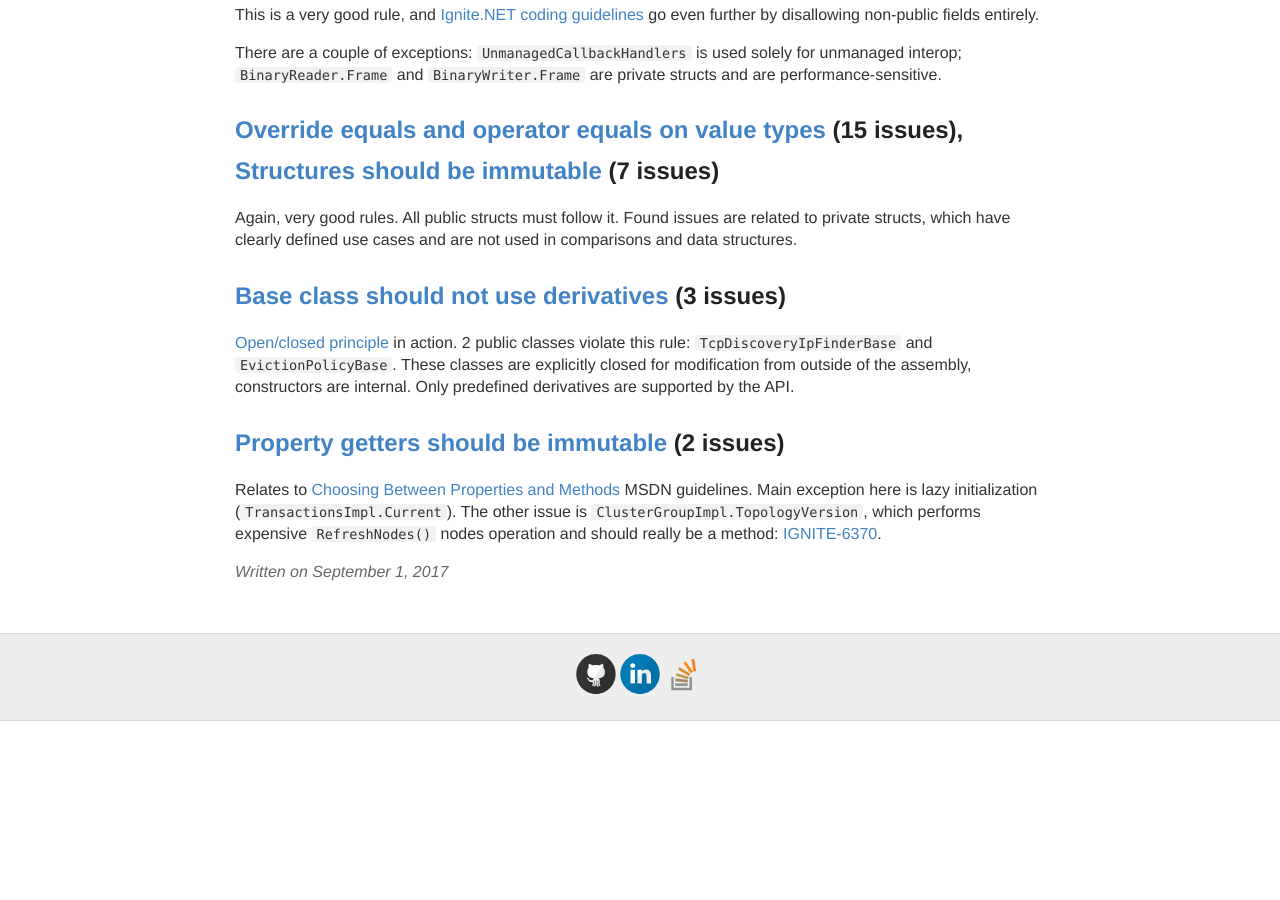
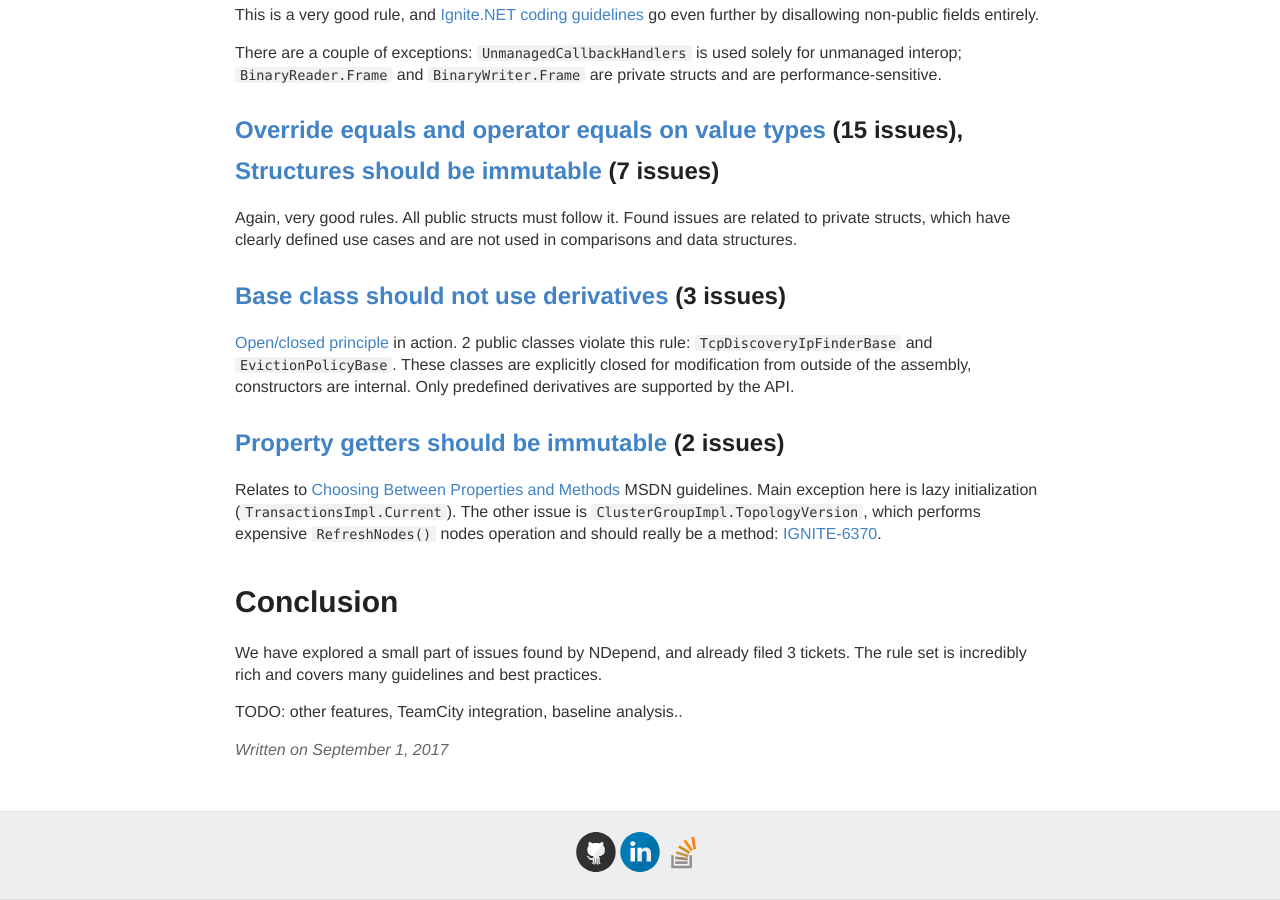
Before and after one commit to ptupitsyn/ptupitsyn.github.io, a Jekyll site: the page built from _posts/2017-09-01-Ignite-NDepend.md, in a window 1280 px wide and 900 px high, scrolled down 2896 px. Built offline with Jekyll 4.4.1, drawn with Linux system fonts in a browser that asks for light colours; comment, search, counter and statistics services are not loaded; before the commit the page ends 3617 px from its top, so only the background shows below that.

Commit message:
conclusion

```diff
--- a/_posts/2017-09-01-Ignite-NDepend.md
+++ b/_posts/2017-09-01-Ignite-NDepend.md
@@ -80,3 +80,9 @@ Again, very good rules. All public structs must follow it. Found issues are rela
 ## [Property getters should be immutable](https://www.ndepend.com/Default-Rules/Q_Property_Getters_should_be_immutable.html) (2 issues)
 
 Relates to [Choosing Between Properties and Methods](https://msdn.microsoft.com/en-us/library/ms229054.aspx) MSDN guidelines. Main exception here is lazy initialization (`TransactionsImpl.Current`). The other issue is `ClusterGroupImpl.TopologyVersion`, which performs expensive `RefreshNodes()` nodes operation and should really be a method: [IGNITE-6370](https://issues.apache.org/jira/browse/IGNITE-6370).
+
+# Conclusion
+
+We have explored a small part of issues found by NDepend, and already filed 3 tickets. The rule set is incredibly rich and covers many guidelines and best practices.
+
+TODO: other features, TeamCity integration, baseline analysis..
```
